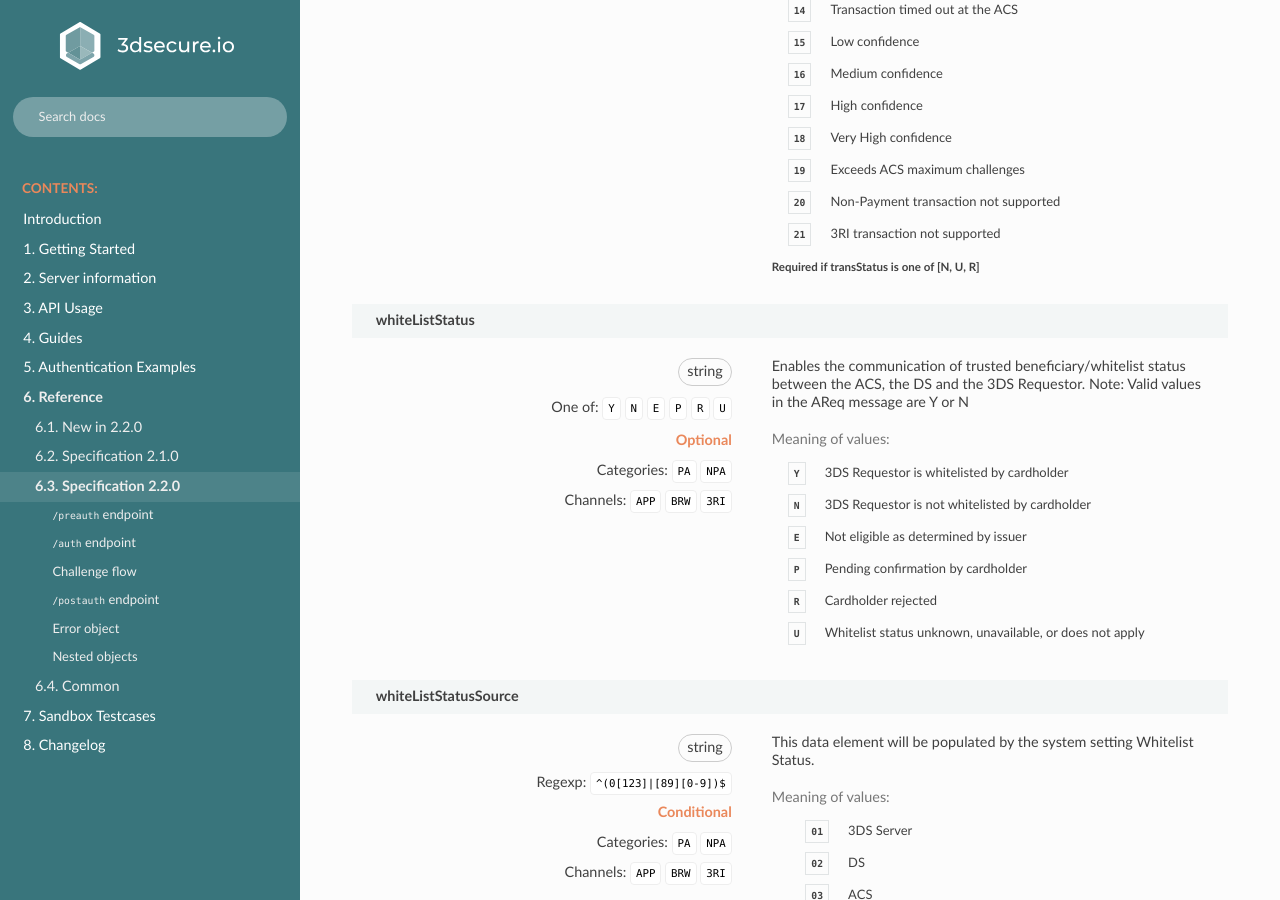
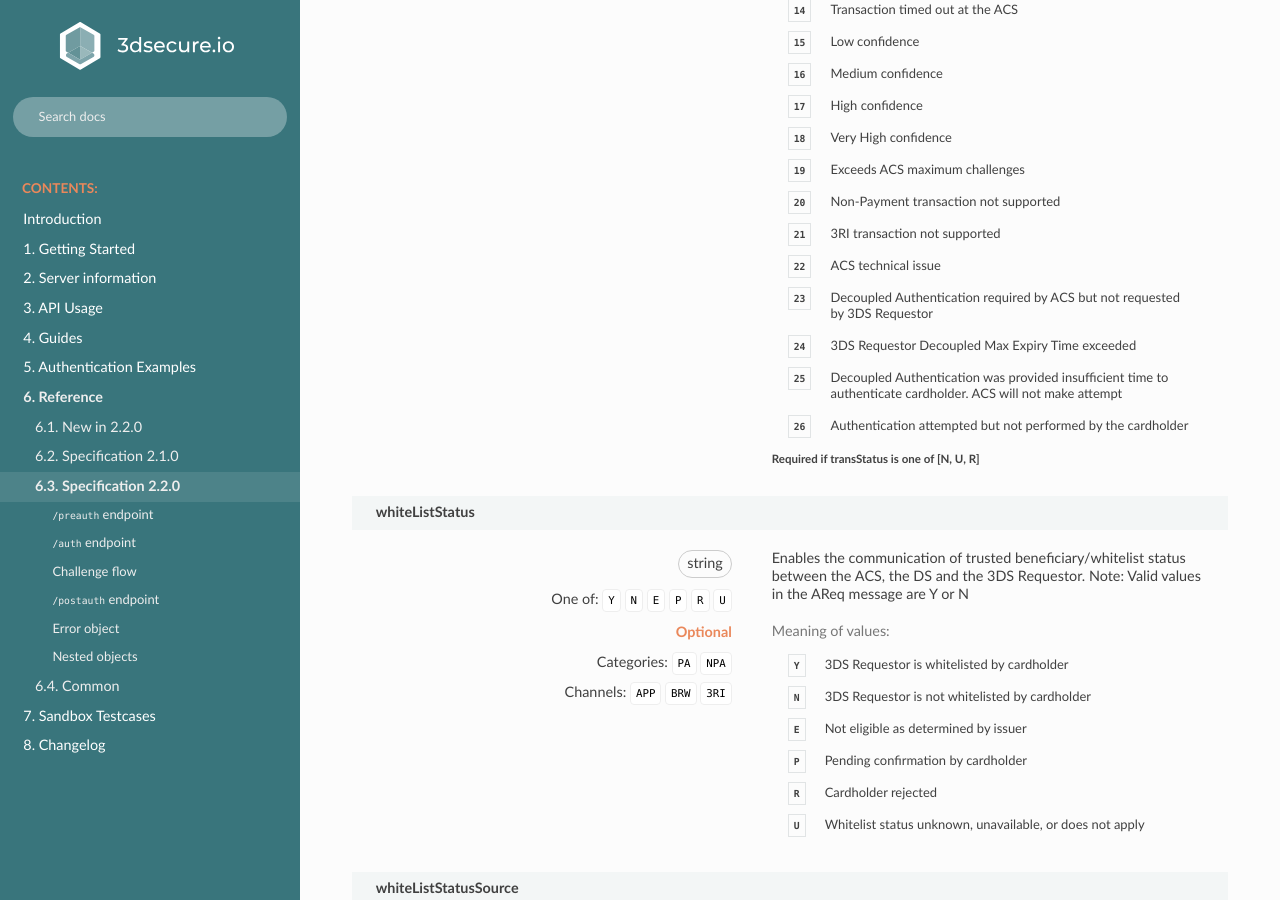
Before and after one commit to clearhaus/3DSv2-api-documentation, a Sphinx documentation site: the page built from source/specification_220.rst, in a window 1280 px wide and 900 px high, scrolled down 30460 px. Built offline with Sphinx 7.4.7 and the Read the Docs theme 2.0.0, drawn with Linux system fonts in a browser that asks for light colours; some of the changed text lies outside the part shown.

Commit message:
Add missing 2.2.0 transStatusReason descriptions

```diff
--- a/source/_static/ares_220.html
+++ b/source/_static/ares_220.html
@@ -1214,6 +1214,36 @@ Channels:
 </td>
 <td class='enumValue'>3RI transaction not supported</td>
 </tr>
+<tr class='enumEntry'>
+<td class='enumKey'>
+<span>22</span>
+</td>
+<td class='enumValue'>ACS technical issue</td>
+</tr>
+<tr class='enumEntry'>
+<td class='enumKey'>
+<span>23</span>
+</td>
+<td class='enumValue'>Decoupled Authentication required by ACS but not requested by 3DS Requestor</td>
+</tr>
+<tr class='enumEntry'>
+<td class='enumKey'>
+<span>24</span>
+</td>
+<td class='enumValue'>3DS Requestor Decoupled Max Expiry Time exceeded</td>
+</tr>
+<tr class='enumEntry'>
+<td class='enumKey'>
+<span>25</span>
+</td>
+<td class='enumValue'>Decoupled Authentication was provided insufficient time to authenticate cardholder. ACS will not make attempt</td>
+</tr>
+<tr class='enumEntry'>
+<td class='enumKey'>
+<span>26</span>
+</td>
+<td class='enumValue'>Authentication attempted but not performed by the cardholder</td>
+</tr>
 </table>
 <div class='conditions'>
 <div class=''>
--- a/source/_static/rreq_220.html
+++ b/source/_static/rreq_220.html
@@ -1001,6 +1001,36 @@ Channels:
 </td>
 <td class='enumValue'>3RI transaction not supported</td>
 </tr>
+<tr class='enumEntry'>
+<td class='enumKey'>
+<span>22</span>
+</td>
+<td class='enumValue'>ACS technical issue</td>
+</tr>
+<tr class='enumEntry'>
+<td class='enumKey'>
+<span>23</span>
+</td>
+<td class='enumValue'>Decoupled Authentication required by ACS but not requested by 3DS Requestor</td>
+</tr>
+<tr class='enumEntry'>
+<td class='enumKey'>
+<span>24</span>
+</td>
+<td class='enumValue'>3DS Requestor Decoupled Max Expiry Time exceeded</td>
+</tr>
+<tr class='enumEntry'>
+<td class='enumKey'>
+<span>25</span>
+</td>
+<td class='enumValue'>Decoupled Authentication was provided insufficient time to authenticate cardholder. ACS will not make attempt</td>
+</tr>
+<tr class='enumEntry'>
+<td class='enumKey'>
+<span>26</span>
+</td>
+<td class='enumValue'>Authentication attempted but not performed by the cardholder</td>
+</tr>
 </table>
 <div class='conditions'>
 <div class=''>
```
